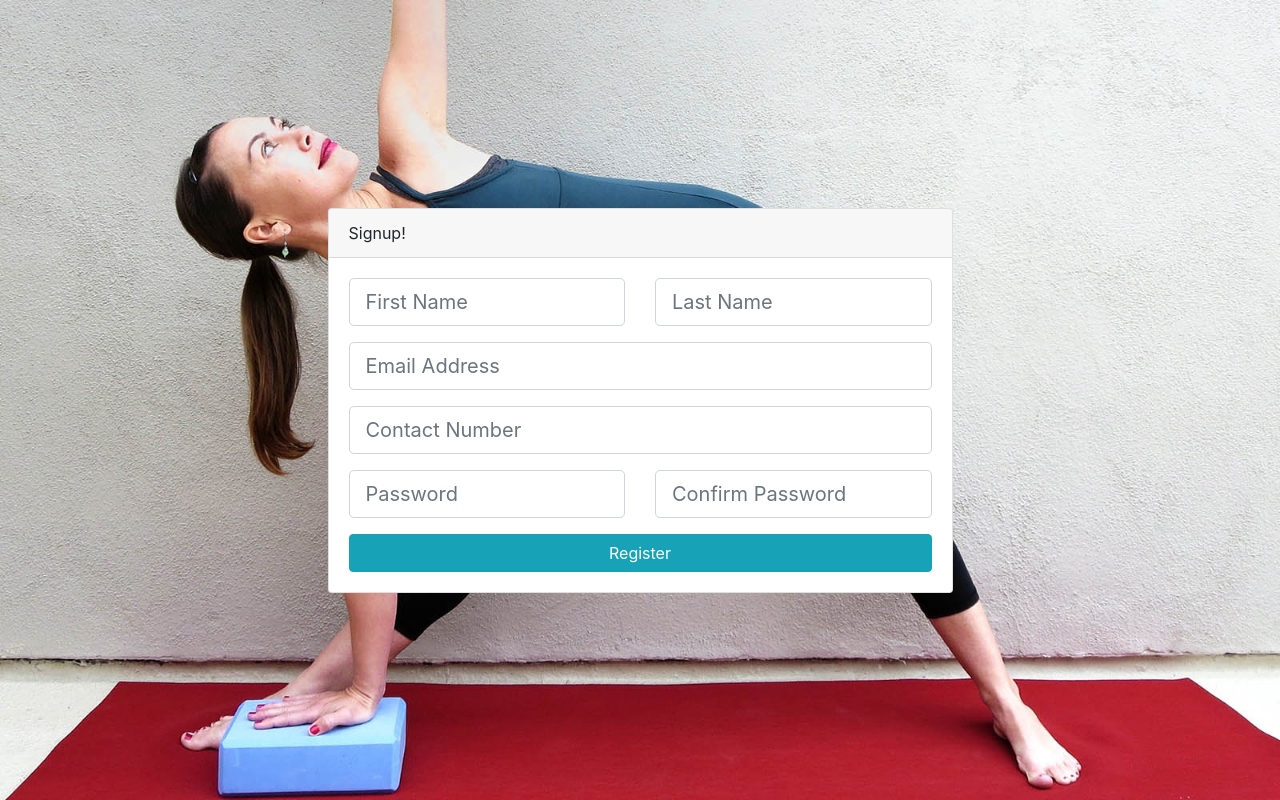
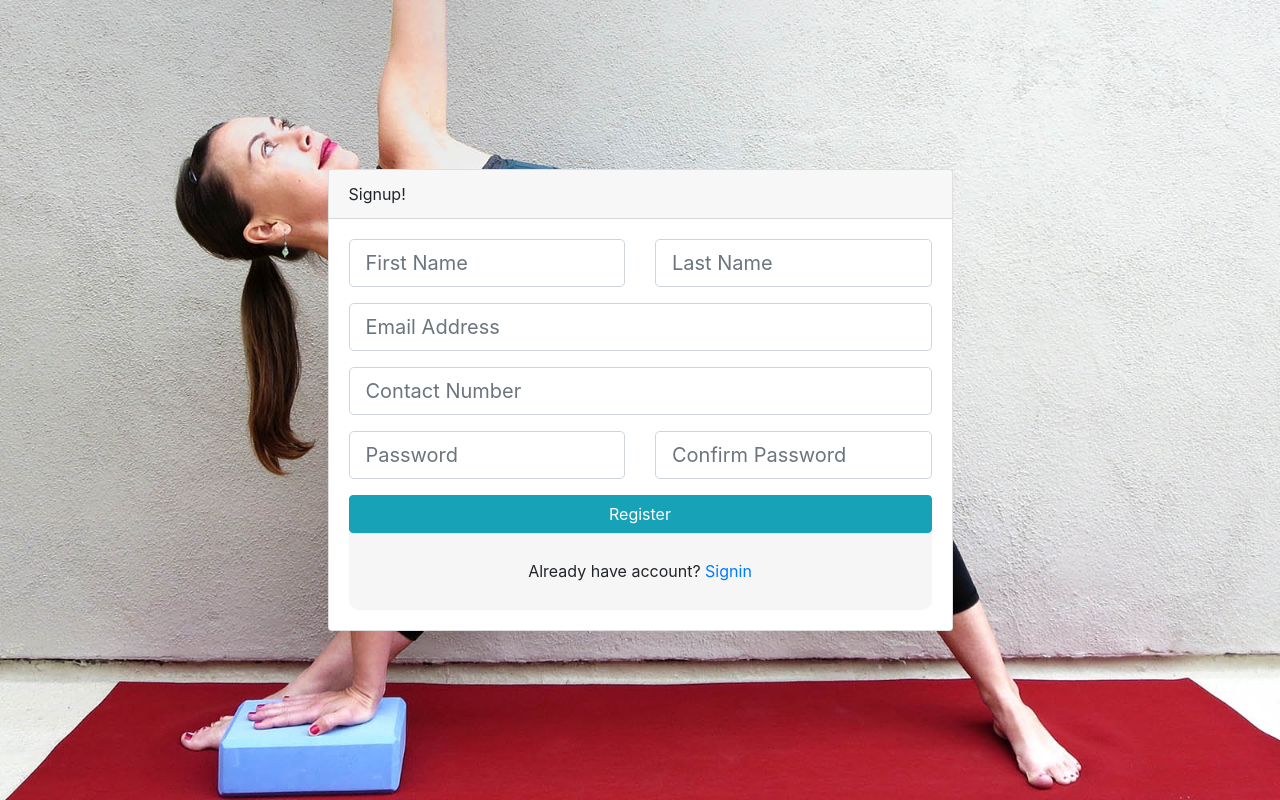
Before and after one commit to aamiranwar001/yoga-appointment, a CodeIgniter 4 app: template app/Views/auth/register.php in a window 1280 px wide. Run offline with PHP 8.4 and a stand-in for CodeIgniter, Linux system fonts and the light colour scheme; the template is opened without the code that fills it, so the values that code supplies are empty; some libraries are stand-ins or nearby versions.

Commit message:
added links of signin and signup on login/register screens

```diff
--- a/app/Views/auth/login.php
+++ b/app/Views/auth/login.php
@@ -49,6 +49,11 @@
             <input type="submit" value="Login" class="btn btn-info btn-block">
 
         </form>
+
+                    <div id="formFooter">
+                    Do not have account?
+                        <a class="underlineHover" href="<?= base_url('register') ?>">Register</a>
+                    </div>
                 </div>
             </div>
 
--- a/app/Views/auth/register.php
+++ b/app/Views/auth/register.php
@@ -85,6 +85,10 @@
                         <input type="submit" value="Register" class="btn btn-info btn-block">
 
                     </form>
+                    <div id="formFooter">
+                    Already have account?
+                        <a class="underlineHover" href="<?= base_url('login') ?>">Signin</a>
+                    </div>
                 </div>
             </div>
 
--- a/public/css/views/register.css
+++ b/public/css/views/register.css
@@ -46,3 +46,30 @@ body, html {
   background-repeat: no-repeat;
   background-size: cover;
 }
+
+.underlineHover:after {
+    display: block;
+    left: 0;
+    bottom: -10px;
+    width: 0;
+    height: 2px;
+    background-color: #56baed;
+    content: "";
+    transition: width 0.2s;
+  }
+
+  .underlineHover:hover {
+    color: #0d0d0d;
+  }
+
+  .underlineHover:hover:after{
+    width: 100%;
+  }
+  #formFooter {
+    background-color: #f6f6f6;
+    border-top: 1px solid #dce8f1;
+    padding: 25px;
+    text-align: center;
+    -webkit-border-radius: 0 0 10px 10px;
+    border-radius: 0 0 10px 10px;
+  }
```
Also changed, not shown: public/js/views/appointment.js (+78 -14 lines). Lines whose indentation alone changed are shown as unchanged.
